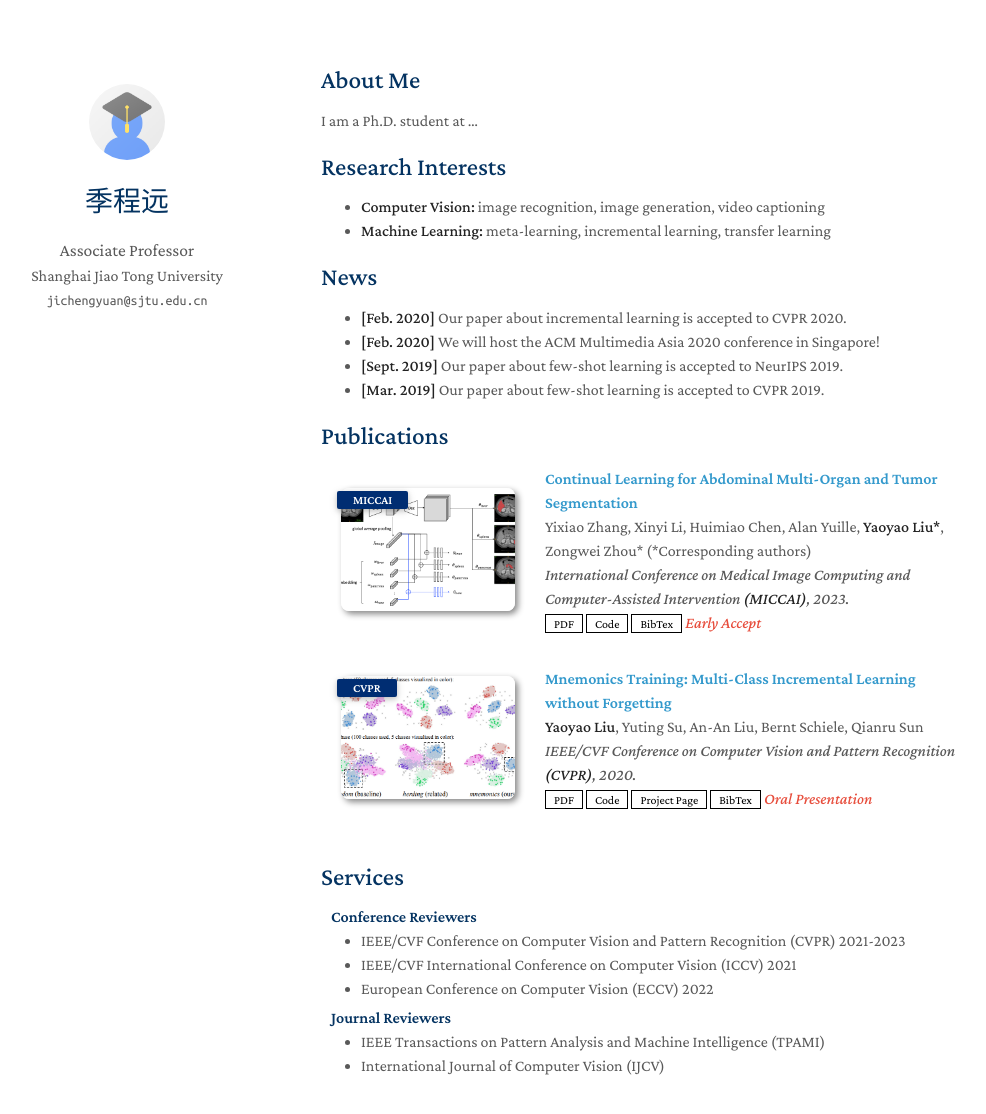
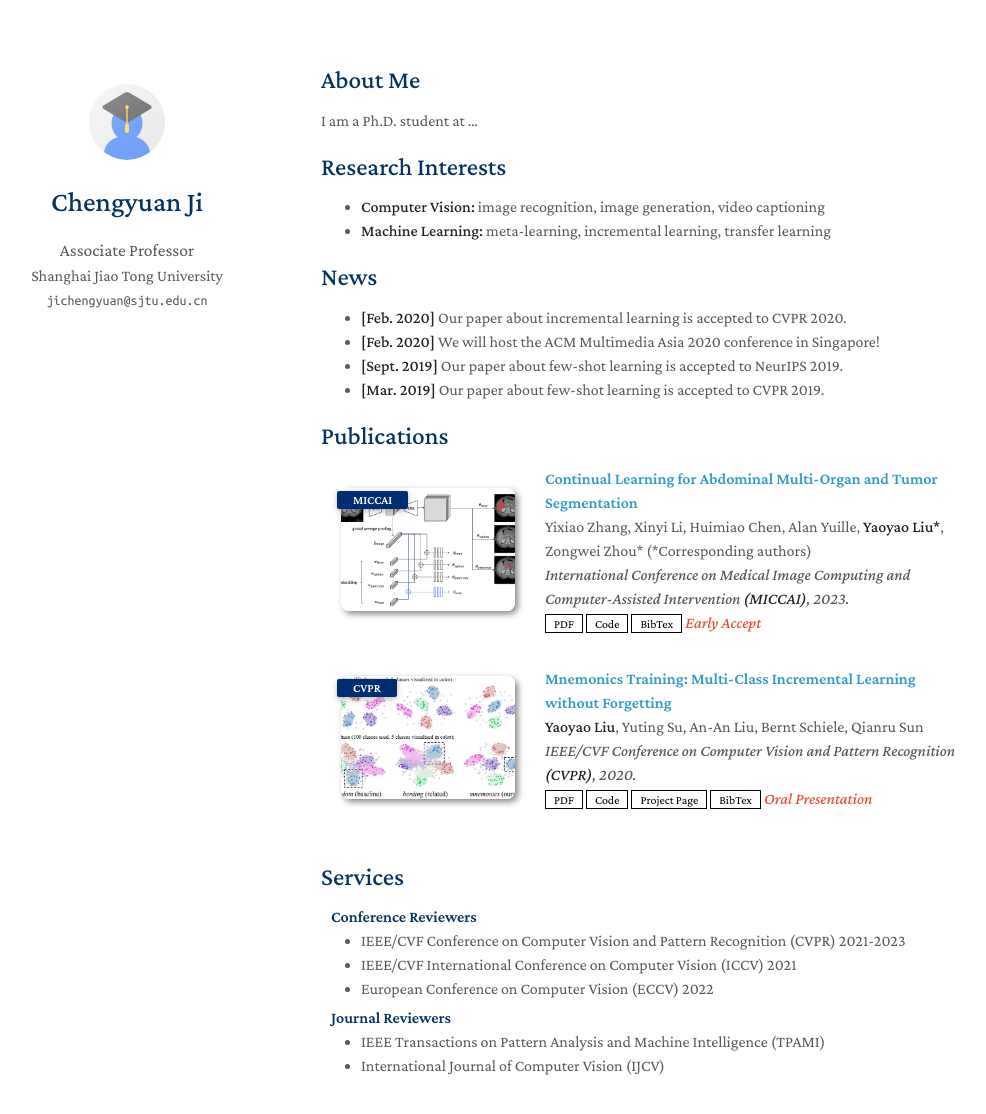
Before and after one commit to chengyuanji/website, a Jekyll site: the page built from index.md, in a window 1280 px wide and 1172 px high. Shown: the top 1114 px of the window, without its empty margins (149-1135 px from the left). Built offline with Jekyll 4.4.1, drawn with Linux system fonts in a browser that asks for light colours; a style sheet for code colours, icons or effects is not loaded; our own code applies the rules of GitHub Pages for plain Markdown files.

Commit message:
Update _config.yml

```diff
--- a/_config.yml
+++ b/_config.yml
@@ -1,8 +1,6 @@
 # Basic Information
 title: Chengyuan Ji
-title: 季程远
 position: Associate Professor
-affiliation: Department of Political Science
 affiliation: Shanghai Jiao Tong University
 email: jichengyuan@sjtu.edu.cn
 
@@ -13,7 +11,7 @@ description: Personal Website of Chengyuan Ji, SJTU
 
 # Links
 # If you don't need one of them, you may delete the corresponding line.
-google_scholar: https://scholar.google.com/
+google_scholar: https://scholar.google.com.hk/citations?user=PPXcdVUAAAAJ&hl=zh-CN
 cv_link: assets/files/cv_ch.pdf
 #cv_link: assets/files/curriculum_vitae.pdf
 
```
